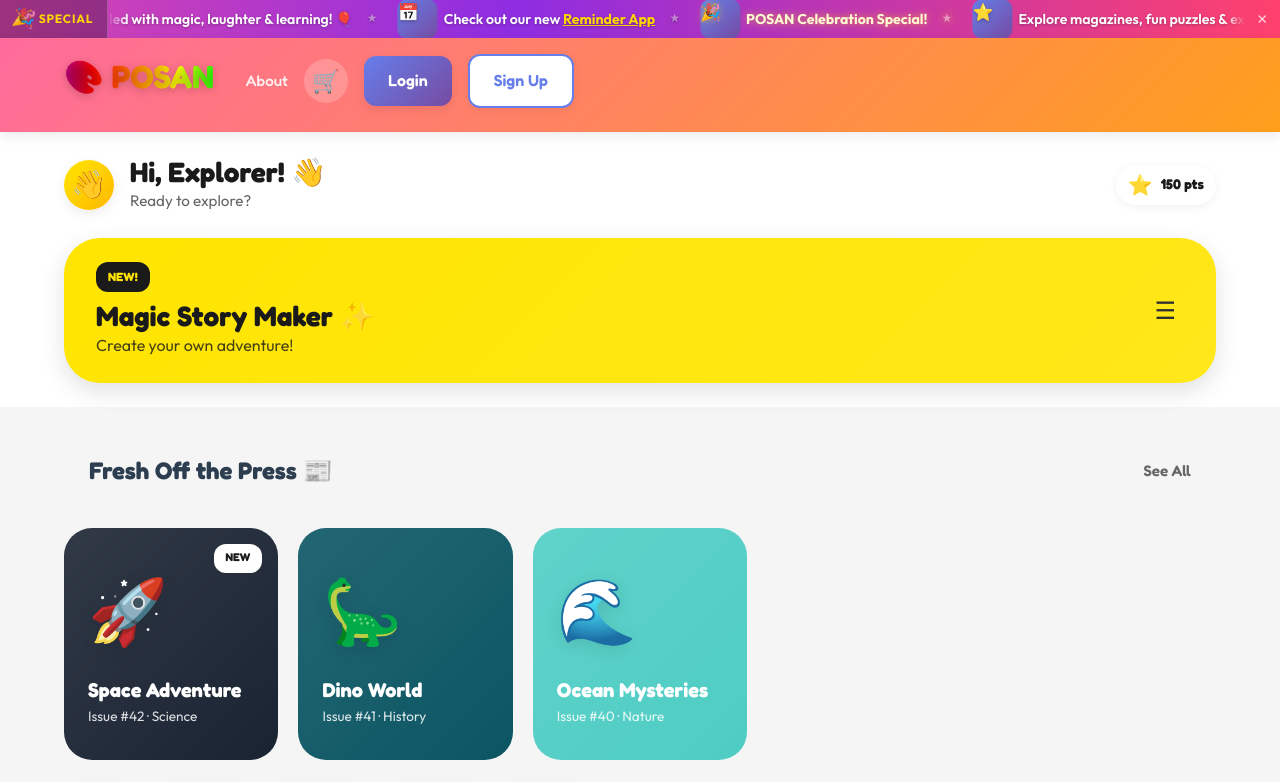
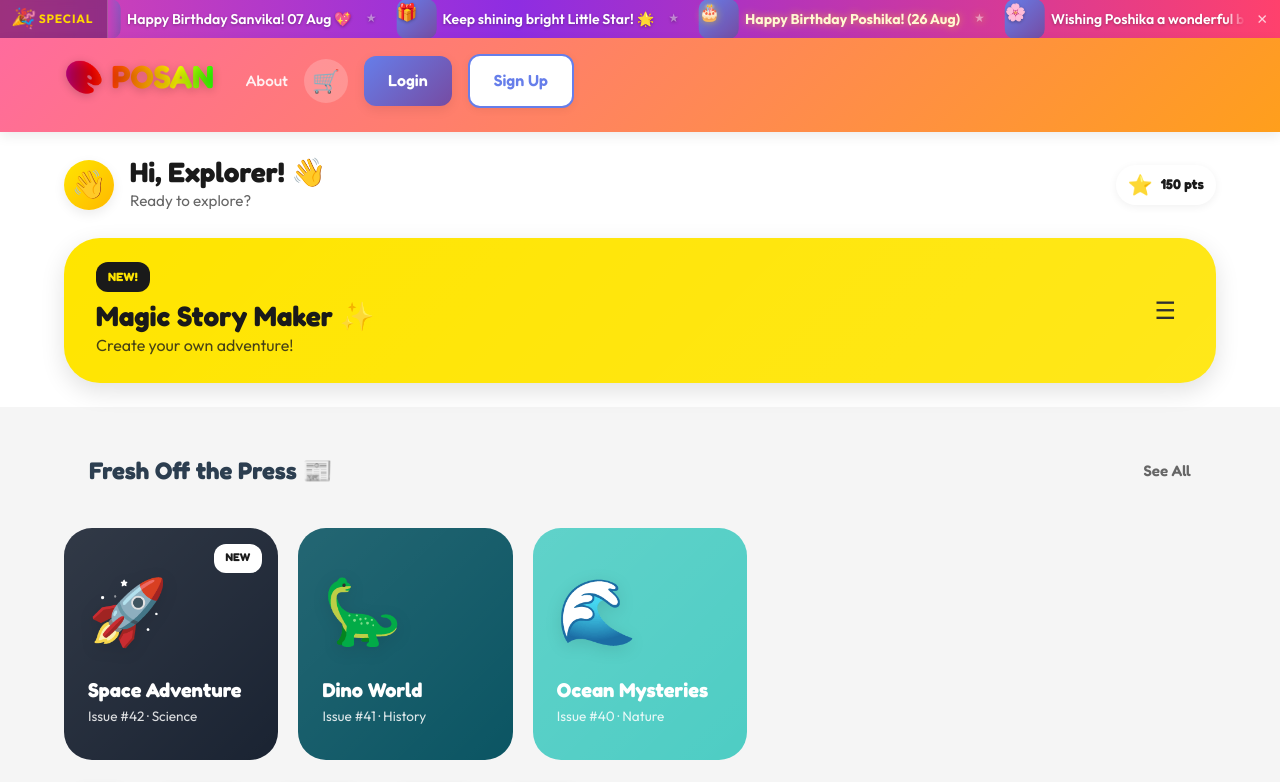
Before and after one commit to grvivek17/Posan, a React (Vite) app in the folder Posan/frontend/: page / in a window 1280 px wide. Shown: the top 782 px of the page. Built offline with nearby package versions, Linux system fonts and the light colour scheme; no server answers; what @capacitor/core would draw is missing.

Commit message:
feat: add Poshika birthday wishes to running banner

```diff
--- a/Posan/frontend/src/components/common/RunningBanner.jsx
+++ b/Posan/frontend/src/components/common/RunningBanner.jsx
@@ -9,11 +9,15 @@ function RunningBanner() {
     const bannerItems = [
         { icon: '🎂', text: 'Happy Birthday Sanvika! (07 Aug)', highlight: true },
         { icon: '✨', text: 'Wishing you a year filled with magic, laughter & learning! 🎈' },
+        { icon: '🥳', text: 'Happy Birthday Sanvika! 07 Aug 💖' },
+        { icon: '🎁', text: 'Keep shining bright Little Star! 🌟' },
+        { icon: '🎂', text: 'Happy Birthday Poshika! (26 Aug)', highlight: true },
+        { icon: '🌸', text: 'Wishing Poshika a wonderful birthday full of joy & surprises! 🎀' },
+        { icon: '🥳', text: 'Happy Birthday Poshika! 26 Aug 💖' },
+        { icon: '🌟', text: 'You are amazing Poshika — keep blooming & shining! 🌺' },
         { icon: '📅', text: 'Check out our new', linkText: 'Reminder App', link: 'http://140.245.215.103:8080/' },
         { icon: '🎉', text: 'POSAN Celebration Special!', highlight: true },
         { icon: '⭐', text: 'Explore magazines, fun puzzles & exciting games today! 🎮' },
-        { icon: '🥳', text: 'Happy Birthday Sanvika! 07 Aug 💖' },
-        { icon: '🎁', text: 'Keep shining bright Little Star! 🌟' },
     ];
 
     return (
```
